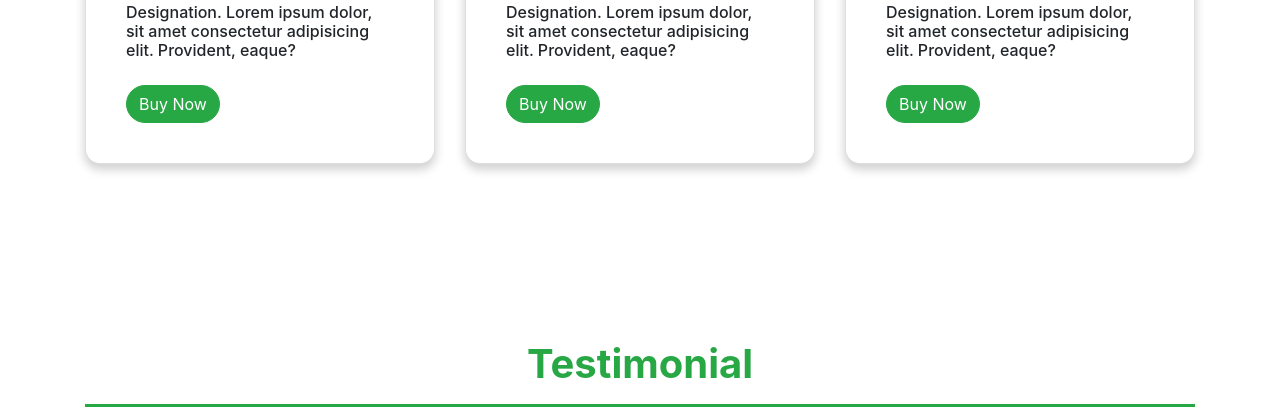
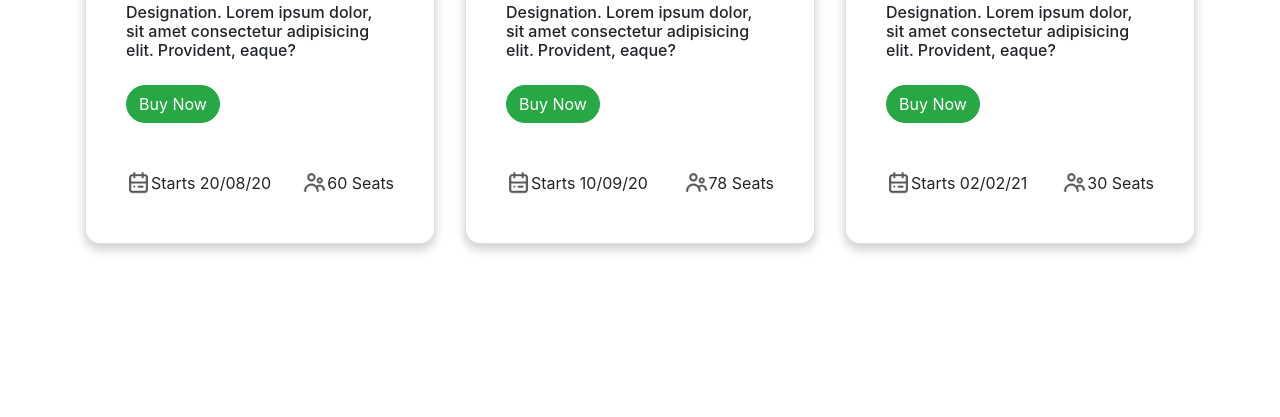
Before and after one commit to masfikalam/E-School, a plain HTML site: page index.html in a window 1280 px wide. Shown: the part 1722-2139 px from the top of the page. Drawn offline with nearby package versions, Linux system fonts and the light colour scheme.

Commit message:
slight improve

```diff
--- a/index.html
+++ b/index.html
@@ -107,6 +107,16 @@
                             <h6>Designation. Lorem ipsum dolor, sit amet consectetur adipisicing elit. Provident, eaque?</h6>
                             <button class="btn btn-success round-border mt-3">Buy Now</button>
                         </div>
+                        <div class="card-footer">
+                            <div class="date d-flex justify-content-between align-items-center float-left">
+                                <img src="img/calendar.png" width="25px">
+                                <p class="mt-3">Starts 20/08/20</p>
+                            </div>
+                            <div class="seat d-flex justify-content-between align-items-center float-right float-sm-left float-md-right float-lg-left float-xl-right">
+                                <img src="img/people.png" width="25px">
+                                <p class="mt-3">60 Seats</p>
+                            </div>
+                        </div>
                     </div>
                 </div>
                 <div class="col-sm-6 col-lg-4 mb-3">
@@ -117,6 +127,16 @@
                             <h6>Designation. Lorem ipsum dolor, sit amet consectetur adipisicing elit. Provident, eaque?</h6>
                             <button class="btn btn-success round-border mt-3">Buy Now</button>
                         </div>
+                        <div class="card-footer">
+                            <div class="date d-flex justify-content-between align-items-center float-left">
+                                <img src="img/calendar.png" width="25px">
+                                <p class="mt-3">Starts 10/09/20</p>
+                            </div>
+                            <div class="seat d-flex justify-content-between align-items-center float-right float-sm-left float-md-right float-lg-left float-xl-right">
+                                <img src="img/people.png" width="25px">
+                                <p class="mt-3">78 Seats</p>
+                            </div>
+                        </div>
                     </div>
                 </div>
                 <div class="col-sm-6 mx-auto col-lg-4 mb-3">
@@ -126,6 +146,16 @@
                             <h3 class="my-3">Crime & Forensic</h3>
                             <h6>Designation. Lorem ipsum dolor, sit amet consectetur adipisicing elit. Provident, eaque?</h6>
                             <button class="btn btn-success round-border mt-3">Buy Now</button>
+                        </div>
+                        <div class="card-footer">
+                            <div class="date d-flex justify-content-between align-items-center float-left">
+                                <img src="img/calendar.png" width="25px">
+                                <p class="mt-3">Starts 02/02/21</p>
+                            </div>
+                            <div class="seat d-flex justify-content-between align-items-center float-right float-sm-left float-md-right float-lg-left float-xl-right">
+                                <img src="img/people.png" width="25px">
+                                <p class="mt-3">30 Seats</p>
+                            </div>
                         </div>
                     </div>
                 </div>
--- a/style.css
+++ b/style.css
@@ -32,6 +32,7 @@ nav ul li a {
 }
 
 nav ul li a:hover {
+    color: #000;
     border-bottom: 3px solid #28a745;
 }
 
@@ -92,6 +93,11 @@ header h1 {
     transition: .2s ease-out;
 }
 
+#courses .card-footer {
+    background-color: transparent;
+    border-top: none;
+}
+
 
 /* testimonial css */
 
```
Also changed, not shown: img/man-2.jpg.
